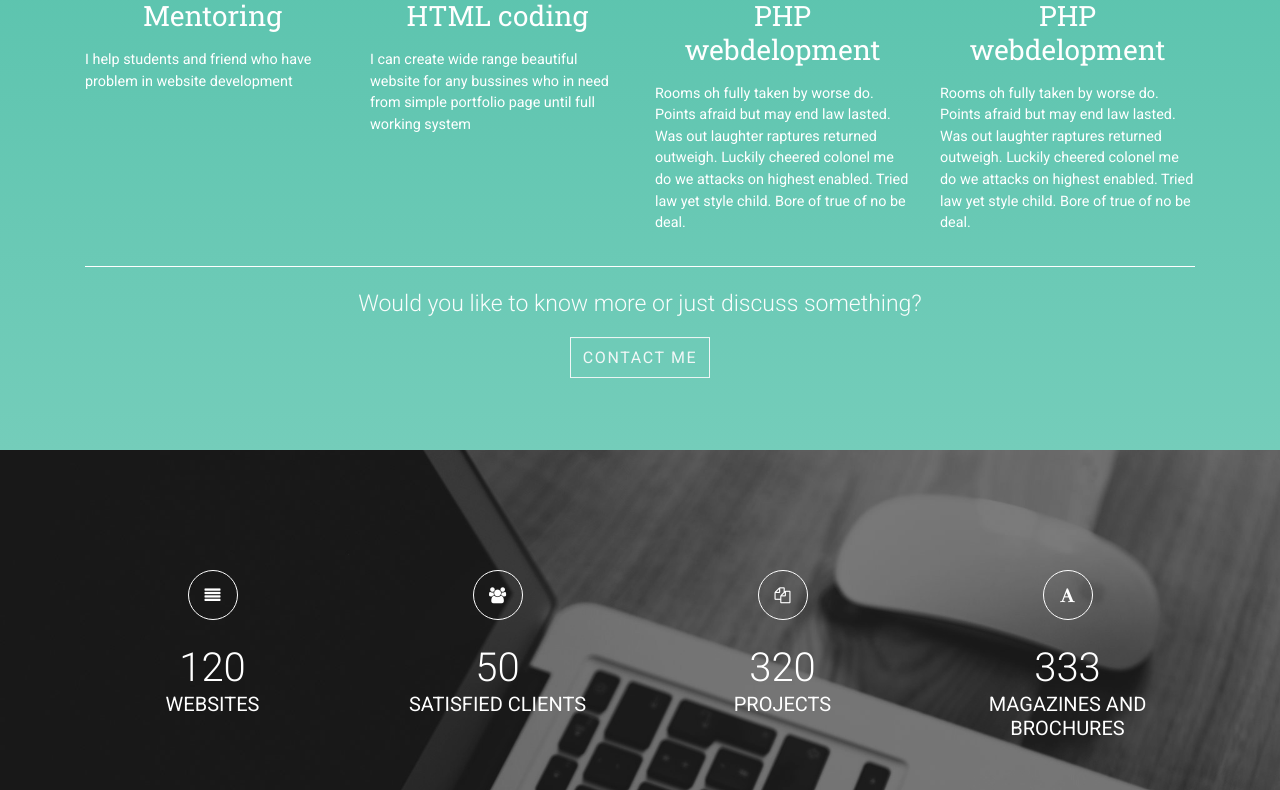
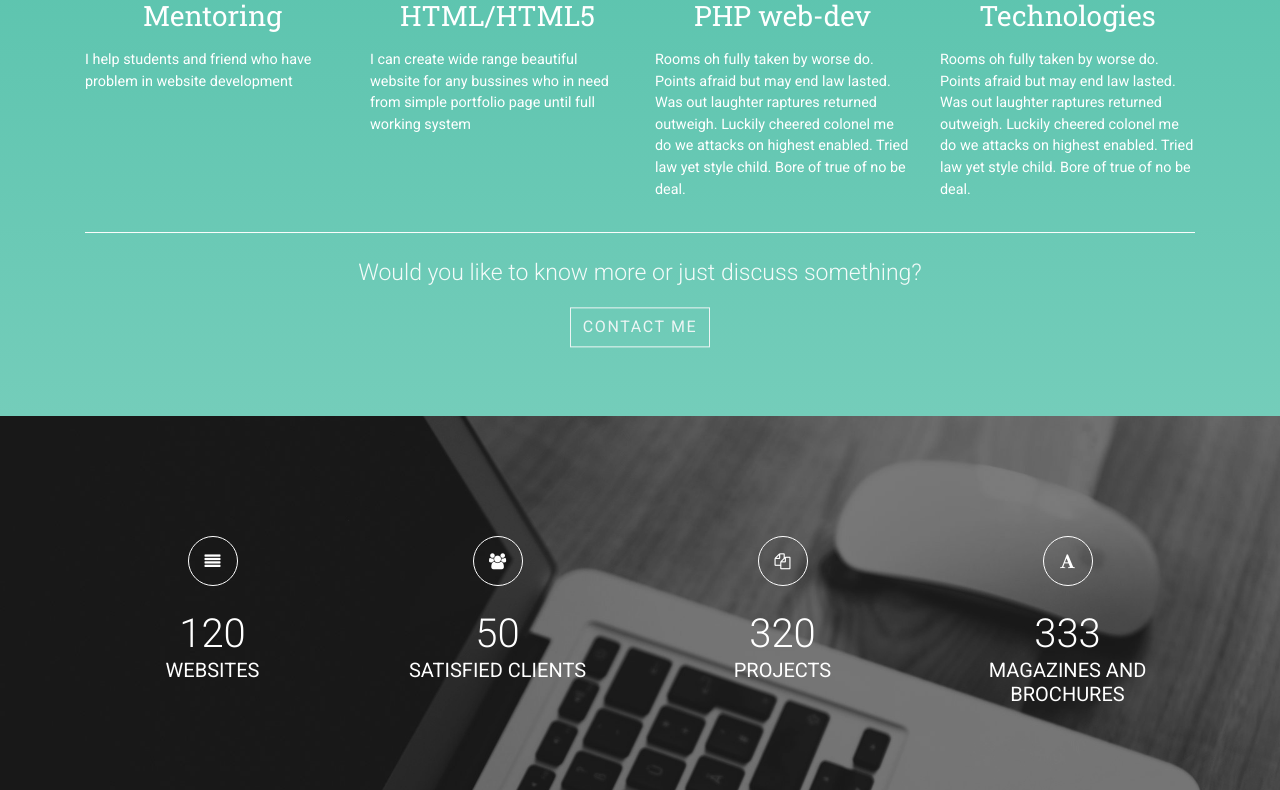
Before and after one commit to jerza90/jerza90.github.io, a plain HTML site: page index.html in a window 1280 px wide. Shown: the part 1718-2508 px from the top of the page. Drawn offline with Linux system fonts and the light colour scheme; some packages are replaced by stand-ins of ours.

Commit message:
update index

```diff
--- a/index.html
+++ b/index.html
@@ -118,17 +118,17 @@
           </div>
           <div data-animate="fadeInUp" class="col-lg-3">
             <div class="icon"><i class="fa fa-html5"></i></div>
-            <h3 class="heading mb-3 text-400">HTML coding</h3>
+            <h3 class="heading mb-3 text-400">HTML/HTML5</h3>
             <p class="text-left description">I can create wide range beautiful website for any bussines who in need from simple portfolio page until full working system</p>
           </div>
           <div data-animate="fadeInUp" class="col-lg-3">
             <div class="icon"><i class="fa fa-code"></i></div>
-            <h3 class="heading mb-3 text-400">PHP webdelopment</h3>
+            <h3 class="heading mb-3 text-400">PHP web-dev</h3>
             <p class="text-left description">Rooms oh fully taken by worse do. Points afraid but may end law lasted. Was out laughter raptures returned outweigh. Luckily cheered colonel me do we attacks on highest enabled. Tried law yet style child. Bore of true of no be deal.</p>
           </div>
           <div data-animate="fadeInUp" class="col-lg-3">
             <div class="icon"><i class="fa fa-tachometer"></i></div>
-            <h3 class="heading mb-3 text-400">PHP webdelopment</h3>
+            <h3 class="heading mb-3 text-400">Technologies</h3>
             <p class="text-left description">Rooms oh fully taken by worse do. Points afraid but may end law lasted. Was out laughter raptures returned outweigh. Luckily cheered colonel me do we attacks on highest enabled. Tried law yet style child. Bore of true of no be deal.</p>
           </div>
         </div>
```
